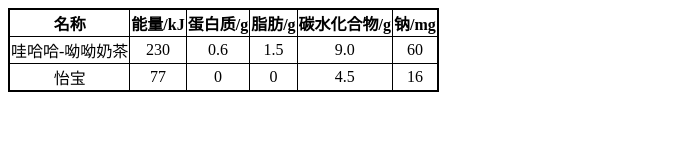
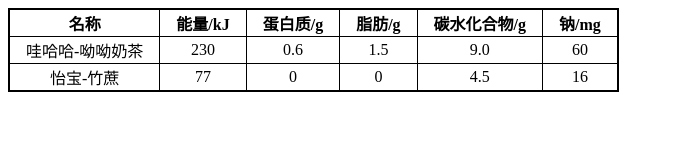
Before and after one commit to scripher/scripher.github.io, a plain HTML site: page html/drink_data.html in a window 1280 px wide. Shown: the whole page, without its empty margins (0-674 px from the left). Drawn offline with Linux system fonts and the light colour scheme.

Commit message:
Update drink_data.html

```diff
--- a/html/drink_data.html
+++ b/html/drink_data.html
@@ -12,6 +12,8 @@
       th, td {
         border: 1px solid #000000;
         text-align: center;
+        padding-left: 16px;
+        padding-right: 16px;
       }
     </style>
   </head>
@@ -27,7 +29,7 @@
           <td>哇哈哈-呦呦奶茶</td><td>230</td><td>0.6</td><td>1.5</td><td>9.0</td><td>60</td>
         </tr>
         <tr>
-          <td>怡宝</td><td>77</td><td>0</td><td>0</td><td>4.5</td><td>16</td>
+          <td>怡宝-竹蔗</td><td>77</td><td>0</td><td>0</td><td>4.5</td><td>16</td>
         </tr>
       </tbody>
     </table>
```
